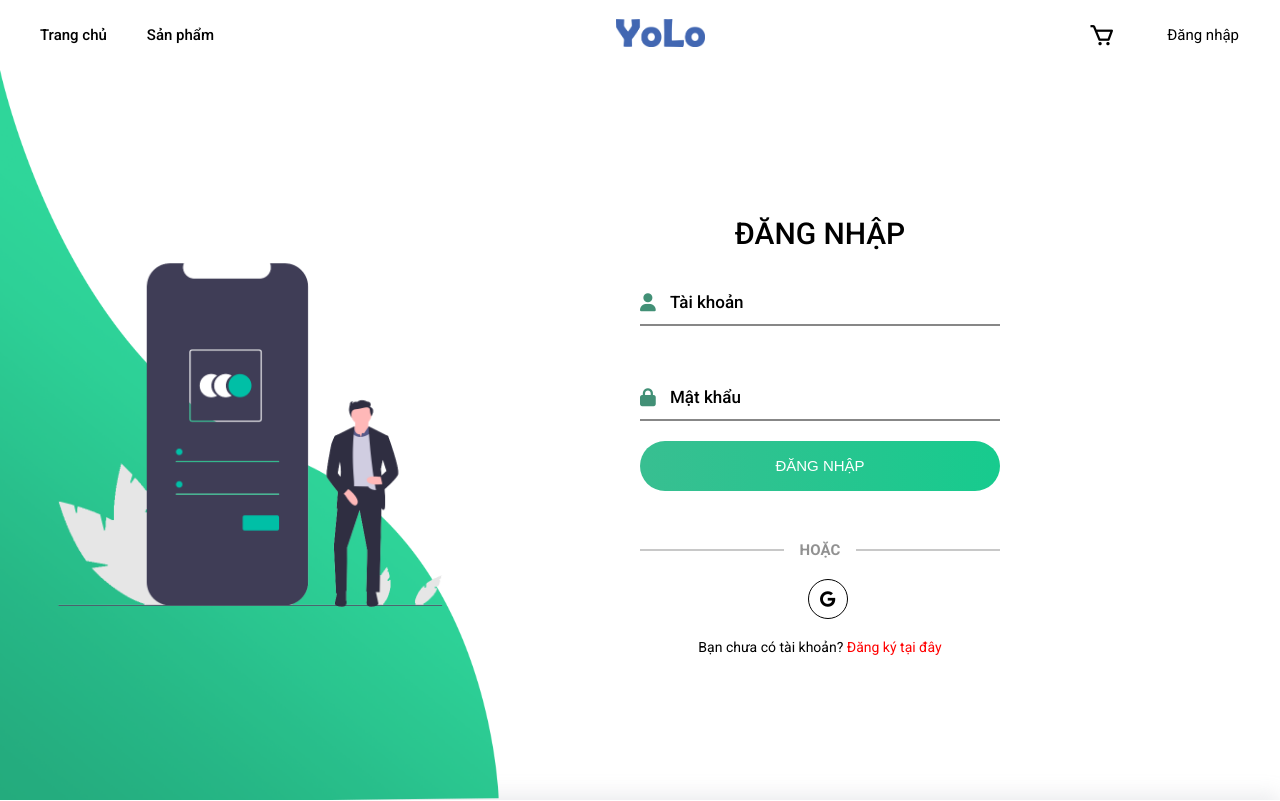
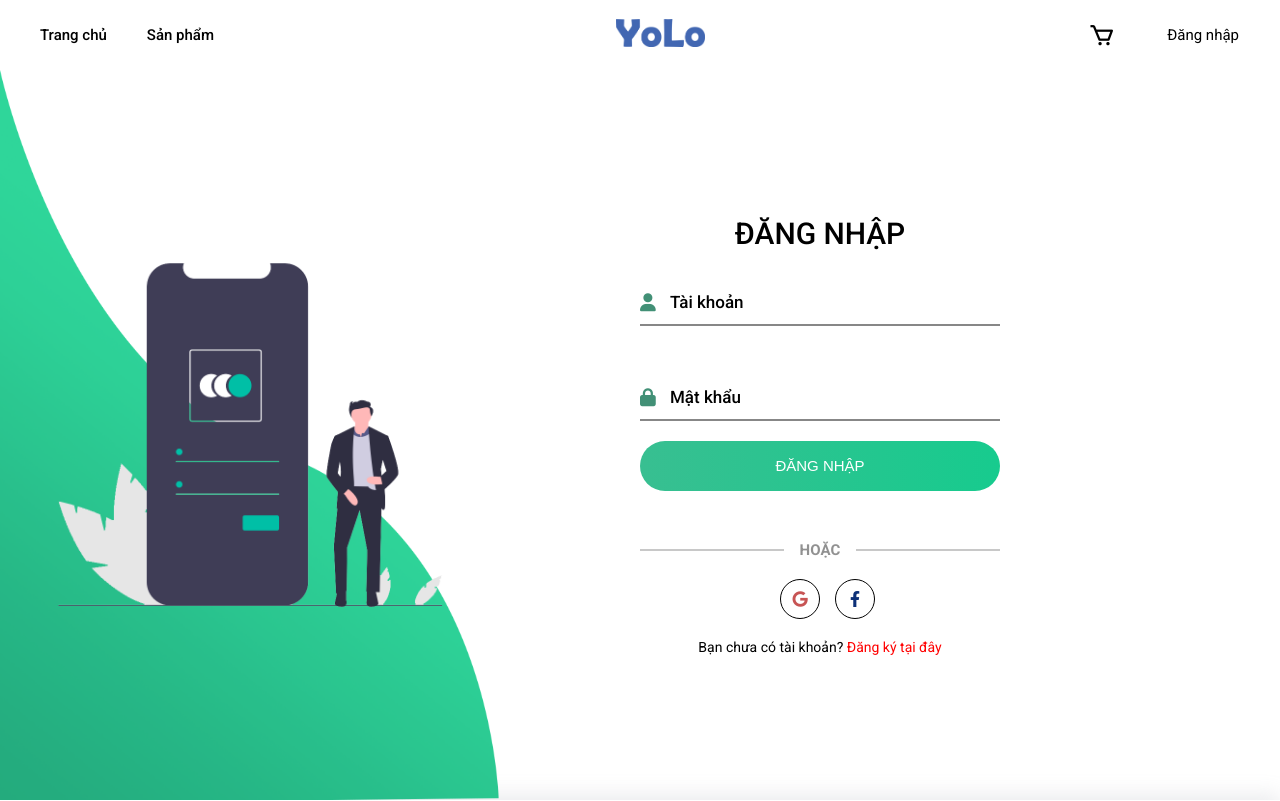
Before and after one commit to nguyenducde/shopping-authentic, a React (Create React App) app: page /dang-nhap in a window 1280 px wide. Shown: the top 801 px of the page. Built offline with nearby package versions, Linux system fonts and the light colour scheme.

Commit message:
Color of Social Media in Login Page

```diff
--- a/src/pages/Login.js
+++ b/src/pages/Login.js
@@ -71,8 +71,8 @@
                         </div>
                         <h3 className='login__info__or'>HOẶC</h3>
                         <div className='login__info__social'>
-                            {/* <i className='fab fa-facebook-f' onClick={() => handleAuth(facebookProvider)}></i> */}
-                            <i className='fab fa-google' onClick={() => handleAuth(googleProvider)}></i>
+                            <i className='fab fa-google' style={{color: '#c75454'}} onClick={() => handleAuth(googleProvider)}></i>
+                            <i className='fab fa-facebook-f' style={{color: '#0d3178'}} onClick={() => handleAuth(facebookProvider)}></i>
                         </div>
                         <div className='login__info__register'>
                             Bạn chưa có tài khoản? <a className='login__info__register__link' href='#1'>Đăng ký tại đây</a>
--- a/src/sass/_login.scss
+++ b/src/sass/_login.scss
@@ -194,11 +194,12 @@
                 margin: 2rem 0 2rem 1.5rem;
                 font-size: 1.6rem;
                 cursor: pointer;
-                transition: 0.3s;
+                transition: 0.2s;
 
                 &:hover {
-                    border-color: #287058;
+                    border-color: #287058 !important;
                     color: #287058;
+                    box-shadow: 0 0 4px;
                 }
             }
         }
```
